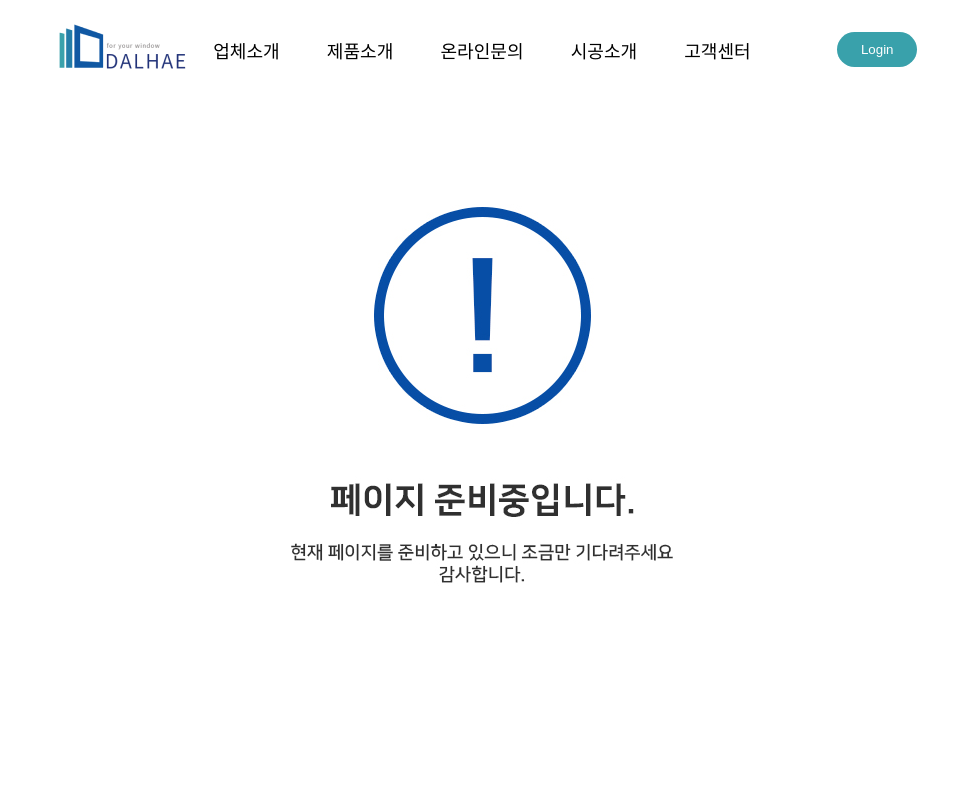
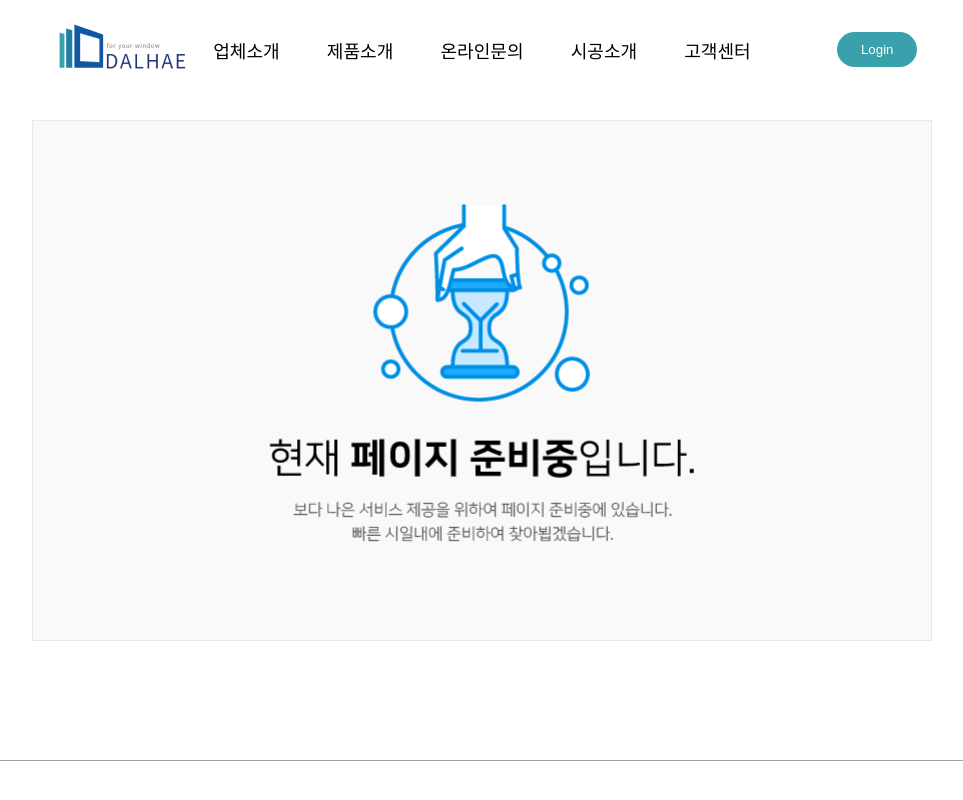
Before and after one commit to parksanghyukz/dalhae_project, a React (Create React App) app: page /AboutUs in a window 1280 px wide. Shown: the top 800 px of the page, without its empty margins (158-1121 px from the left). Built offline with nearby package versions, Linux system fonts and the light colour scheme; no server answers.

Commit message:
waiting_img_update

```diff
--- a/src/pages/AboutUs.js
+++ b/src/pages/AboutUs.js
@@ -3,8 +3,12 @@ import React from 'react'
 export default function AboutUs() {
   return (
     <div>
-      <div style={{margin:'100px auto', width:'880px',height:'600px'}}>
+      {/* <div style={{margin:'100px auto', width:'880px',height:'600px'}}>
         <img style={{width:'100%'}} src='../../../images/page_wait.jpg' alt='오버플로우 방지턱'/>
+      </div> */}
+      <div style={{margin:'120px auto', width:'900px',height:'520px'}}>
+        {/* <img style={{width:'100%'}} src='../../../images/page_wait.jpg' alt='오버플로우 방지턱'/> */}
+        <img style={{width:'100%'}} src='../../../images/img_page_ready.png' alt='준비중이미지'/>
       </div>
     </div>
   )
--- a/src/pages/Construction.js
+++ b/src/pages/Construction.js
@@ -5,8 +5,12 @@ export default function Construction() {
 
   return (
     <div>
-      <div style={{margin:'100px auto', width:'880px',height:'600px'}}>
+      {/* <div style={{margin:'100px auto', width:'880px',height:'600px'}}>
         <img style={{width:'100%'}} src='../../../images/page_wait.jpg' alt='오버플로우 방지턱'/>
+      </div> */}
+      <div style={{margin:'120px auto', width:'900px',height:'520px'}}>
+        {/* <img style={{width:'100%'}} src='../../../images/page_wait.jpg' alt='오버플로우 방지턱'/> */}
+        <img style={{width:'100%'}} src='../../../images/img_page_ready.png' alt='준비중이미지'/>
       </div>
     </div>
   )
--- a/src/pages/CustomerCenter.js
+++ b/src/pages/CustomerCenter.js
@@ -3,8 +3,9 @@ import React from 'react'
 export default function CustomerCenter() {
   return (
     <div>
-      <div style={{margin:'100px auto', width:'880px',height:'600px'}}>
-        <img style={{width:'100%'}} src='../../../images/page_wait.jpg' alt='오버플로우 방지턱'/>
+      <div style={{margin:'120px auto', width:'900px',height:'520px'}}>
+        {/* <img style={{width:'100%'}} src='../../../images/page_wait.jpg' alt='오버플로우 방지턱'/> */}
+        <img style={{width:'100%'}} src='../../../images/img_page_ready.png' alt='준비중이미지'/>
       </div>
     </div>
   )
--- a/src/pages/MoreCustomerCenter.js
+++ b/src/pages/MoreCustomerCenter.js
@@ -2,6 +2,9 @@ import React from 'react'
 
 export default function MoreCustomerCenter() {
   return (
-    <div>MoreCustomerCenter</div>
+  <div style={{margin:'120px auto', width:'900px',height:'520px'}}>
+    {/* <img style={{width:'100%'}} src='../../../images/page_wait.jpg' alt='오버플로우 방지턱'/> */}
+    <img style={{width:'100%'}} src='../../../images/img_page_ready.png' alt='준비중이미지'/>
+  </div>
   )
 }
--- a/src/pages/Online.js
+++ b/src/pages/Online.js
@@ -3,8 +3,12 @@ import React from 'react'
 export default function Online() {
   return (
     <div>
-      <div style={{margin:'100px auto', width:'880px',height:'600px'}}>
+      {/* <div style={{margin:'100px auto', width:'880px',height:'600px'}}>
         <img style={{width:'100%'}} src='../../../images/page_wait.jpg' alt='오버플로우 방지턱'/>
+      </div> */}
+      <div style={{margin:'120px auto', width:'900px',height:'520px'}}>
+        {/* <img style={{width:'100%'}} src='../../../images/page_wait.jpg' alt='오버플로우 방지턱'/> */}
+        <img style={{width:'100%'}} src='../../../images/img_page_ready.png' alt='준비중이미지'/>
       </div>
     </div>
   )
```
Also changed, not shown: public/images/img_page_ready.png (added).
